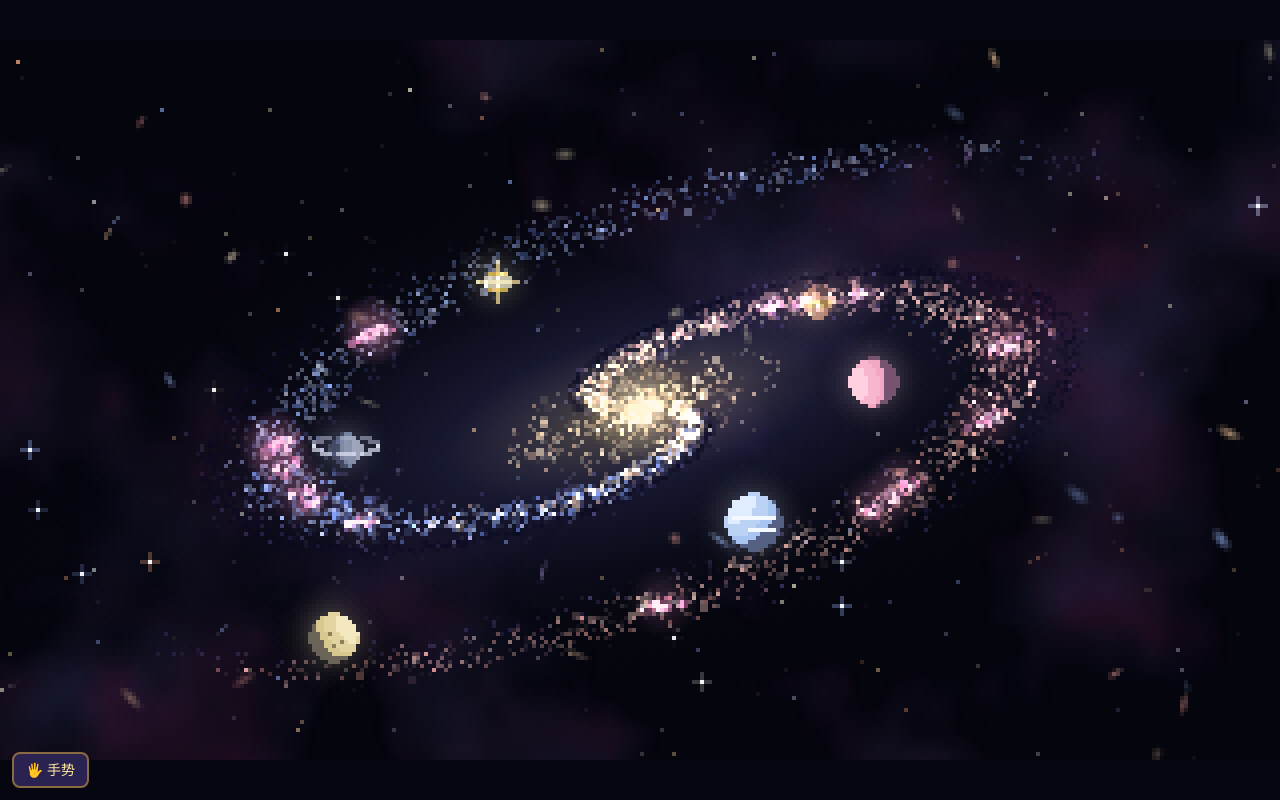
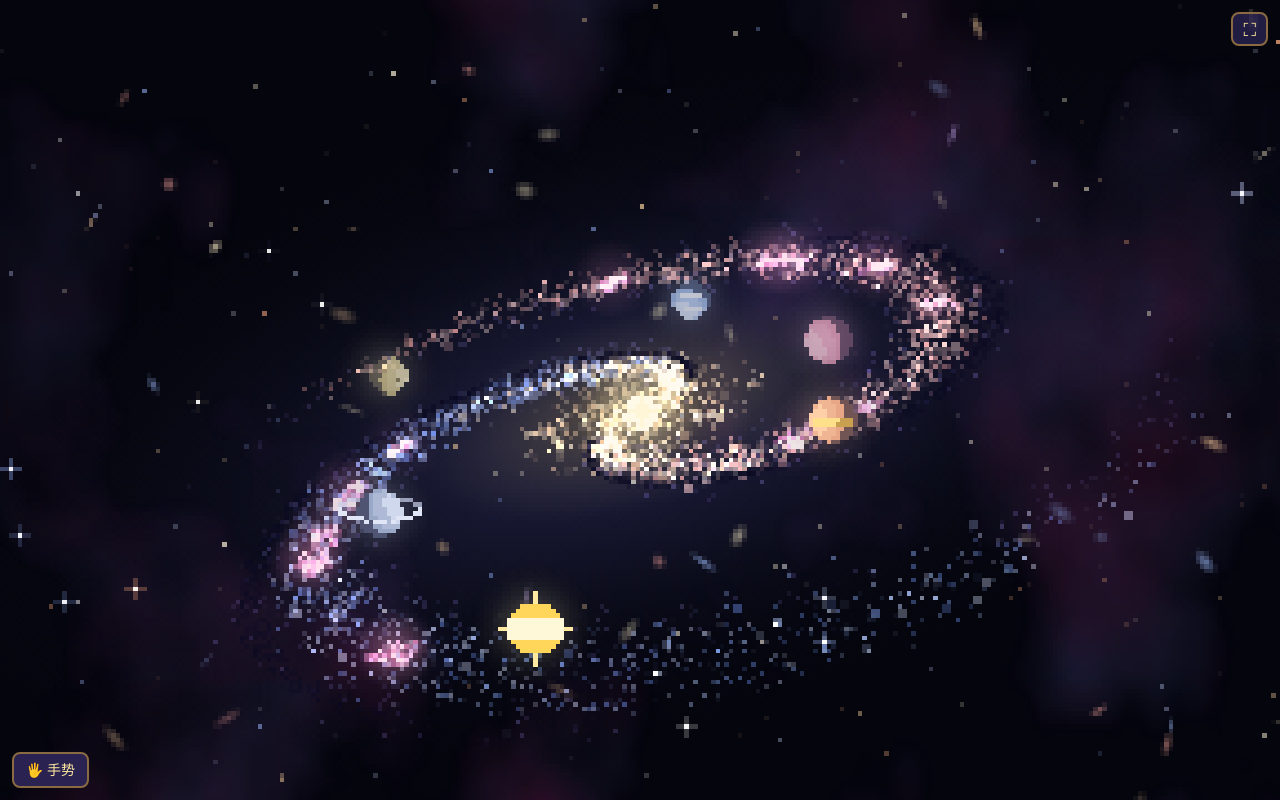
Before and after one commit to hyon0015-lang/galaxy, a plain HTML site: page index.html in a window 1280 px wide. Drawn offline with Linux system fonts and the light colour scheme; animation ran at ten frames a second.

Commit message:
True 3D camera (360° yaw, free pitch), seamless wrap-around sky, fullscreen layout
Co-Authored-By: Claude Sonnet 5.5 <noreply@anthropic.com>
Claude-Session: https://claude.ai/code/session_01FHGCG52SyVQGVwVCKadpkV

```diff
--- a/index.html
+++ b/index.html
@@ -2,10 +2,11 @@
 <style>html,body{margin:0;background:#05060f;height:100%;overflow:hidden}canvas{width:100vw;height:100vh;object-fit:contain;image-rendering:pixelated;display:block}</style>
 <canvas id=c width=320 height=180></canvas>
 <script>
-const cv=document.getElementById('c'),g=cv.getContext('2d'),W=320,H=180;
+const cv=document.getElementById('c'),g=cv.getContext('2d');let W=320;const H=180;
 const R=(x,y,w,h,c)=>{g.fillStyle=c;g.fillRect(Math.round(x),Math.round(y),w,h)};
 let seed=11;const rnd=()=>(seed=(seed*16807)%2147483647)/2147483647;
-const CX=160,CY=92,RX=150,RY=54,N=5200;let TILT=-.28,GATH=1,GV=0,ROT=0,SPIN=0,TT=-.28,TG=1,TS=0;
+let CX=160;const CY=92,RX=118,N=5200,FOC=320;let GATH=1,GV=0,ROT=0,YAW=0,YV=0,PITCH=.38,TP=.38,ROLL=-.28,TG=1;
+function fit(){const w=Math.max(220,Math.min(520,Math.round(H*innerWidth/innerHeight)));if(w!==cv.width){cv.width=w;W=w;CX=w/2}}
 const BL=['#bcd4ff','#8fb4ff','#dfe9ff','#6a8ee0','#ffffff'],GO=['#ffd98a','#ffc24a','#fff0b0','#e8903a','#ffffff'];
 const P=[];
 const HZ=['#7a6ab8','#8a78c8','#6a5aa8'],WARM=['#ffe9b0','#ffd9a0','#fff0c8','#ffc890'],RS=['#ffb9a8','#ffc8b0','#ffd8c0','#ffa890'],PK=['#ff9ac8','#ffc0dc','#ffffff','#ff7ab4'];
@@ -71,9 +72,9 @@ function drawEggs(){
 let t=0;
 
 // ===== 深空背景 =====
-const NZ=(()=>{const w=160,h=90,c=document.createElement('canvas');c.width=w;c.height=h;const x=c.getContext('2d'),id=x.createImageData(w,h);
- let sd=5;const rr=()=>(sd=(sd*16807)%2147483647)/2147483647;const L=[];for(let o=0;o<4;o++){const n=4<<o,m=[];for(let i=0;i<=n*(w/h)+1;i++){m[i]=[];for(let j=0;j<=n+1;j++)m[i][j]=rr()}L.push([n,m])}
- const sm=t=>t*t*(3-2*t),val=(o,u,v)=>{const[n,m]=L[o],fx=u*n*(w/h),fy=v*n,i=fx|0,j=fy|0,a=sm(fx-i),b=sm(fy-j);return m[i][j]*(1-a)*(1-b)+m[i+1][j]*a*(1-b)+m[i][j+1]*(1-a)*b+m[i+1][j+1]*a*b};
+const NZ=(()=>{const w=192,h=108,c=document.createElement('canvas');c.width=w;c.height=h;const x=c.getContext('2d'),id=x.createImageData(w,h);
+ let sd=5;const rr=()=>(sd=(sd*16807)%2147483647)/2147483647;const L=[];for(let o=0;o<4;o++){const n=4<<o,cols=Math.round(n*w/h),m=[];for(let i=0;i<cols;i++){m[i]=[];for(let j=0;j<=n+1;j++)m[i][j]=rr()}L.push([n,m,cols])}
+ const sm=t=>t*t*(3-2*t),val=(o,u,v)=>{const[n,m,cols]=L[o],fx=u*cols,fy=v*n,i=fx|0,j=fy|0,a=sm(fx-i),b=sm(fy-j),i1=(i+1)%cols;return m[i][j]*(1-a)*(1-b)+m[i1][j]*a*(1-b)+m[i][j+1]*(1-a)*b+m[i1][j+1]*a*b};
  for(let j=0;j<h;j++)for(let i=0;i<w;i++){const u=i/w,v=j/h;let f=0,amp=.5;for(let o=0;o<4;o++){f+=val(o,u,v)*amp;amp*=.5}
   const f2=val(1,(u+.37)%1,(v+.21)%1)*.6+val(2,(u+.6)%1,(v+.7)%1)*.4;
   const al=Math.max(0,Math.min(1,(f-.42)*2.6)),k=(j*w+i)*4;
@@ -81,25 +82,28 @@ const NZ=(()=>{const w=160,h=90,c=document.createElement('canvas');c.width=w;c.h
   const mix=f2;let r=70+110*mix,g2=40+60*(1-mix),bl=110+60*(1-mix);
   id.data[k]=r;id.data[k+1]=g2;id.data[k+2]=bl;id.data[k+3]=al*88}
  x.putImageData(id,0,0);return c})();
-const DF=[];{let q=9;const r=()=>(q=(q*16807)%2147483647)/2147483647;for(let i=0;i<44;i++)DF.push({x:r()*W,y:r()*H,rx:1.2+r()*3,ry:.5+r()*1.6,a:r()*3.14,c:['255,210,160','160,190,255','255,170,160','210,180,255','255,240,200'][r()*5|0],al:.25+r()*.45})}
-const STAR=[];{let q=21;const r=()=>(q=(q*16807)%2147483647)/2147483647;const TC=['#9bb8ff','#cad8ff','#ffffff','#fff4d8','#ffd9a0','#ffb080'];for(let i=0;i<190;i++){const l=r()<.5?0:r()<.6?1:2;STAR.push({x:r()*W,y:r()*H,l,c:TC[r()*6|0],ph:r()*6.3,sp:r()<(.022*(l+1))})}}
+const DF=[];{let q=9;const r=()=>(q=(q*16807)%2147483647)/2147483647;for(let i=0;i<44;i++)DF.push({x:r(),y:r()*H,rx:1.2+r()*3,ry:.5+r()*1.6,a:r()*3.14,c:['255,210,160','160,190,255','255,170,160','210,180,255','255,240,200'][r()*5|0],al:.25+r()*.45})}
+const STAR=[];{let q=21;const r=()=>(q=(q*16807)%2147483647)/2147483647;const TC=['#9bb8ff','#cad8ff','#ffffff','#fff4d8','#ffd9a0','#ffb080'];for(let i=0;i<190;i++){const l=r()<.5?0:r()<.6?1:2;STAR.push({x:r(),y:r()*H,l,c:TC[r()*6|0],ph:r()*6.3,sp:r()<(.022*(l+1))})}}
 function bg(){g.fillStyle='#04050d';g.fillRect(0,0,W,H);
- const tw=TILT+.28,px=(l)=>Math.sin(ROT*.35)*(2+l*3),py=(l)=>tw*(4+l*10);
- // 星云（最远）
- g.globalAlpha=.9;g.drawImage(NZ,-8+px(0)*.6,-4+py(0)*.5,W+16,H+8);g.globalAlpha=1;
- // 银河尘光
- g.save();g.translate(CX,CY);g.rotate(TILT);g.scale(1,.38);const hq=g.createRadialGradient(0,0,0,0,0,170);hq.addColorStop(0,'rgba(255,224,160,.38)');hq.addColorStop(.3,'rgba(120,120,230,.16)');hq.addColorStop(1,'rgba(0,0,0,0)');g.fillStyle=hq;g.fillRect(-170,-170,340,340);g.restore();
+ const sc=(((YAW/6.2832)*W)%W+W)%W,py=Math.max(-12,Math.min(12,PITCH*8));
+ // 星云（可无缝环绕）
+ g.globalAlpha=.9;g.drawImage(NZ,-sc,-12+py,W,H+24);g.drawImage(NZ,-sc+W,-12+py,W,H+24);g.globalAlpha=1;
+ // 银河尘光：随视角变扁变圆
+ g.save();g.translate(CX,CY);g.rotate(ROLL);g.scale(1,Math.max(.14,Math.abs(Math.sin(PITCH))*.95+.08));const hq=g.createRadialGradient(0,0,0,0,0,170);hq.addColorStop(0,'rgba(255,224,160,.38)');hq.addColorStop(.3,'rgba(120,120,230,.16)');hq.addColorStop(1,'rgba(0,0,0,0)');g.fillStyle=hq;g.fillRect(-170,-170,340,340);g.restore();
  // 远处的小星系
- DF.forEach(d=>{const x=d.x+px(0)*.4,y=d.y+py(0)*.35;g.save();g.translate(x,y);g.rotate(d.a);g.scale(1,d.ry/d.rx);const q=g.createRadialGradient(0,0,0,0,0,d.rx);q.addColorStop(0,'rgba('+d.c+','+d.al+')');q.addColorStop(1,'rgba('+d.c+',0)');g.fillStyle=q;g.fillRect(-d.rx,-d.rx,d.rx*2,d.rx*2);g.restore()});
- // 恒星：三层视差，有颜色，亮的带十字光芒
- STAR.forEach(s=>{const x=((s.x+px(s.l))%W+W)%W,y=((s.y+py(s.l))%H+H)%H,tw2=.55+.45*Math.sin(t/(26+s.l*8)+s.ph);g.globalAlpha=(.35+.2*s.l)*tw2;R(x,y,1,1,s.c);
+ DF.forEach(d=>{const x=((d.x*W-sc)%W+W)%W,y=d.y+py*.5;g.save();g.translate(x,y);g.rotate(d.a);g.scale(1,d.ry/d.rx);const q=g.createRadialGradient(0,0,0,0,0,d.rx);q.addColorStop(0,'rgba('+d.c+','+d.al+')');q.addColorStop(1,'rgba('+d.c+',0)');g.fillStyle=q;g.fillRect(-d.rx,-d.rx,d.rx*2,d.rx*2);g.restore()});
+ // 恒星：同一个球面，转一整圈回到原处
+ STAR.forEach(s=>{const x=((s.x*W-sc)%W+W)%W,y=((s.y+py*(.7+s.l*.3))%H+H)%H,tw2=.55+.45*Math.sin(t/(26+s.l*8)+s.ph);g.globalAlpha=(.35+.2*s.l)*tw2;R(x,y,1,1,s.c);
   if(s.sp){g.globalAlpha=.4*tw2;R(x-2,y,5,1,s.c);R(x,y-2,1,5,s.c);g.globalAlpha=.9;R(x,y,1,1,'#fff')}});g.globalAlpha=1}
-const proj=(r,a,z)=>{r=r*(.16+.84*Math.max(0,GATH));const x=Math.cos(a)*r*RX,y=Math.sin(a)*r*RY;return[CX+x*Math.cos(TILT)-y*Math.sin(TILT),CY+x*Math.sin(TILT)+y*Math.cos(TILT),Math.sin(a)]};
-function draw(){bg();GV+=(TG-GATH)*.06;GV*=.72;GATH+=GV;TILT+=(TT-TILT)*.14;SPIN*=.955;ROT+=.004+SPIN;const rot=ROT;
+const proj=(r,a,zz)=>{r=r*(.16+.84*Math.max(0,GATH));const X=Math.cos(a)*r*RX,Z=Math.sin(a)*r*RX,Y=(zz||0)*60,
+ cy=Math.cos(YAW),sy=Math.sin(YAW),cp=Math.cos(PITCH),sp=Math.sin(PITCH),
+ x1=X*cy+Z*sy,z1=-X*sy+Z*cy,y2=Y*cp-z1*sp,z2=Y*sp+z1*cp,sc=FOC/(FOC+z2),sx=x1*sc,sy2=y2*sc,cr=Math.cos(ROLL),sr=Math.sin(ROLL);
+ return[CX+sx*cr-sy2*sr,CY+sx*sr+sy2*cr,-z2/RX,sc]};
+function draw(){bg();GV+=(TG-GATH)*.06;GV*=.72;GATH+=GV;PITCH+=(TP-PITCH)*.12;YV*=.955;YAW+=YV+.0016;ROT+=.004;const rot=ROT;
  const F=FR.map((_,i)=>{const r=.42+((i*37)%5)*.11,a=rot*(1.6-r)*1.6+i*1.05,p=proj(r,a);return{x:p[0]-6,y:p[1]-7+Math.sin(t/40+i)*1.2,d:p[2],k:i,sc:r}});
  MF+=(meet?-.06:.06);MF=Math.max(0,Math.min(1,MF));F.filter(f=>f.d<0).forEach(f=>frame(f.x,f.y,f.k,.7*MF,f.d));
- g.globalCompositeOperation='lighter';P.forEach(p=>{const a=p.a+rot*(1.7-p.r*1.5),q=proj(p.r,a),tw=.55+.45*Math.sin(t/16+p.ph);
-   g.globalAlpha=Math.min(1,(.24+.34*(1-p.r*.55))*tw*(q[2]<0?.85:1)*p.dim);R(q[0],q[1]+p.z*30,p.big?2:1,p.big?2:1,p.c)});g.globalCompositeOperation='source-over';
+ g.globalCompositeOperation='lighter';P.forEach(p=>{const a=p.a+rot*(1.7-p.r*1.5),q=proj(p.r,a,p.z),tw=.55+.45*Math.sin(t/16+p.ph);
+   g.globalAlpha=Math.min(1,(.24+.34*(1-p.r*.55))*tw*(q[2]<0?.85:1)*p.dim);R(q[0],q[1],p.big?2:1,p.big?2:1,p.c)});g.globalCompositeOperation='source-over';
  g.globalAlpha=1;
  DUST.forEach(p=>{const a=p.a+rot*(1.7-p.r*1.5),q=proj(p.r,a);g.globalAlpha=.32;R(q[0],q[1],1,1,'#0a0a22')});g.globalAlpha=1;
  KN.forEach(k=>{const q=proj(k.r,k.a+rot*(1.7-k.r*1.5)),pu=.5+.5*Math.sin(t/50+k.r*9);g.globalAlpha=.16*pu+.08;const gq=g.createRadialGradient(q[0],q[1],0,q[0],q[1],9);gq.addColorStop(0,'#ff9ac8');gq.addColorStop(1,'rgba(255,150,200,0)');g.fillStyle=gq;g.fillRect(q[0]-9,q[1]-9,18,18)});g.globalAlpha=1;
@@ -120,7 +124,7 @@ function load(src){return new Promise((ok,no)=>{const e=document.createElement('
 let hands=null,busy=0,lost=0;const BLOBS={};
 let omin=99,omax=0,fx=null,fy=null,fo=null,lastx=null;
 const adapt=(p,x,k)=>p+(x-p)*Math.min(.85,.2+Math.abs(x-p)*k); // 慢时稳、快时跟手
-function impulse(dx){SPIN=Math.max(-.06,Math.min(.06,SPIN+dx*1.7))}
+function impulse(dx){YV=Math.max(-.09,Math.min(.09,YV+dx*3.2))}
 function feed(lm){ // lm: 21 个点，x,y 0..1（未镜像）
  const d=(a,b)=>Math.hypot(lm[a].x-lm[b].x,lm[a].y-lm[b].y),palm=d(0,9)||.001;
  const op=[8,12,16,20].reduce((q,i)=>q+d(0,i)/palm,0)/4; // 四指指尖到手腕 / 手掌大小，不含拇指
@@ -131,7 +135,7 @@ function feed(lm){ // lm: 21 个点，x,y 0..1（未镜像）
  if(fx===null){fx=x;fy=y;fo=o;lastx=x}
  fx=adapt(fx,x,14);fy=adapt(fy,y,14);fo=adapt(fo,o,3);
  const dx=fx-lastx;lastx=fx;if(Math.abs(dx)>.002)impulse(dx); // 手扫过去，星系被带着转
- TG=fo;TT=-.28+Math.max(-.7,Math.min(.7,(fy-.5)*1.8));
+ TG=fo;TP=Math.max(-1.5,Math.min(1.5,.38+(.5-fy)*3.2));
  say((fo>.8?'张开':fo<.2?'握拳 · 聚拢':'开合')+' '+(fo*100|0)+'%')}
 async function startHand(){const b=document.getElementById('gb');if(UI.st==='on'){stopHand();return}
  try{say('请求摄像头…');const s=await navigator.mediaDevices.getUserMedia({video:{facingMode:'user',width:{ideal:640},height:{ideal:480}},audio:false});cam.srcObject=s;await cam.play();
@@ -142,18 +146,20 @@ async function startHand(){const b=document.getElementById('gb');if(UI.st==='on'
    if(r.multiHandLandmarks&&r.multiHandLandmarks[0]){const L=r.multiHandLandmarks[0];px.strokeStyle='#ffe9a0';px.lineWidth=2;px.beginPath();
     [[0,1],[1,2],[2,3],[3,4],[0,5],[5,6],[6,7],[7,8],[5,9],[9,10],[10,11],[11,12],[9,13],[13,14],[14,15],[15,16],[13,17],[17,18],[18,19],[19,20],[0,17]].forEach(([a,b])=>{px.moveTo(L[a].x*240,L[a].y*180);px.lineTo(L[b].x*240,L[b].y*180)});px.stroke();
     px.fillStyle='#ff9ac8';L.forEach(q=>{px.beginPath();px.arc(q.x*240,q.y*180,3,0,6.3);px.fill()})}
-   if(r.multiHandLandmarks&&r.multiHandLandmarks[0]){lost=0;feed(r.multiHandLandmarks[0])}else{fx=null;lastx=null;if(++lost>20){say('没看到手 · 把手举到镜头前')}if(lost>45){TG=1;TT=-.28}}});
+   if(r.multiHandLandmarks&&r.multiHandLandmarks[0]){lost=0;feed(r.multiHandLandmarks[0])}else{fx=null;lastx=null;if(++lost>20){say('没看到手 · 把手举到镜头前')}if(lost>45){TG=1;TP=.38}}});
   await hands.initialize();UI.st='on';b.textContent='✋ 关闭手势';document.getElementById('gp').style.opacity=.9;say('把手举到镜头前');
   (function pump(){if(UI.st!=='on')return;if(!busy&&cam.readyState>=2){busy=1;hands.send({image:cam}).catch(()=>{busy=0})}requestAnimationFrame(pump)})();
  }catch(e){UI.st='idle';say(e&&e.name==='NotAllowedError'?'没有摄像头权限，用手指拖动也可以':'手势用不了（'+(e&&e.message||e)+'），用手指拖动也可以')}}
-function stopHand(){UI.st='idle';try{cam.srcObject&&cam.srcObject.getTracks().forEach(t=>t.stop())}catch(e){}document.getElementById('gb').textContent='🖐 手势';document.getElementById('gp').style.opacity=0;TG=1;TS=0;TT=-.28;say('')}
+function stopHand(){UI.st='idle';try{cam.srcObject&&cam.srcObject.getTracks().forEach(t=>t.stop())}catch(e){}document.getElementById('gb').textContent='🖐 手势';document.getElementById('gp').style.opacity=0;TG=1;TP=.38;say('')}
 // 没有摄像头时：指针拖动（左右=旋转，上下=倾斜，按住=聚拢）
-let pd=0;cv.addEventListener('pointerdown',e=>{if(UI.st==='on')return;pd=1;TG=0});addEventListener('pointerup',()=>{if(UI.st==='on')return;pd=0;TG=1;TS=0;TT=-.28});
-let plx=null;addEventListener('pointermove',e=>{if(UI.st==='on'||!pd)return;const r=cv.getBoundingClientRect();if(plx!==null)impulse((e.clientX-plx)/r.width*1.4);plx=e.clientX;TT=-.28+((e.clientY-r.top)/r.height-.5)*1.1});addEventListener('pointerup',()=>{plx=null});
+let pd=0;cv.addEventListener('pointerdown',e=>{if(UI.st==='on')return;pd=1;TG=0});addEventListener('pointerup',()=>{if(UI.st==='on')return;pd=0;TG=1});
+let plx=null;addEventListener('pointermove',e=>{if(UI.st==='on'||!pd)return;const r=cv.getBoundingClientRect();if(plx!==null)impulse((e.clientX-plx)/r.width*1.4);plx=e.clientX;TP=Math.max(-1.5,Math.min(1.5,.38+(.5-(e.clientY-r.top)/r.height)*3.2))});addEventListener('pointerup',()=>{plx=null});
 cv.addEventListener('click',e=>{const r=cv.getBoundingClientRect(),sc=Math.min(r.width/W,r.height/H),ox=r.left+(r.width-W*sc)/2,oy=r.top+(r.height-H*sc)/2,x=(e.clientX-ox)/sc,y=(e.clientY-oy)/sc;
  const hit=FRP.slice().sort((a,b)=>b.d-a.d).find(f=>Math.hypot(x-(f.x+6),y-(f.y+7))<=11);
  if(hit){POP[hit.k]=150;caption(CAPS[FR[hit.k]]);SP.push(...Array.from({length:14},()=>({x:hit.x+6,y:hit.y+7,vx:(rnd()-.5)*2,vy:-rnd()*1.6,l:30,c:'#ffe9a0'})))}});
 (function(){const d=document.createElement('div');d.id='gc';d.style.cssText='position:fixed;left:50%;bottom:7%;transform:translateX(-50%);font:15px/1.5 system-ui;color:#ffe9a0;background:rgba(20,10,40,.78);border:2px solid #8a6a42;border-radius:6px;padding:8px 14px;opacity:0;transition:opacity .4s;max-width:80vw;text-align:center;z-index:6;pointer-events:none';document.body.appendChild(d)})();
-btn();window.__feed=feed;window.__burst=burst;window.__setT=(a,b)=>{TG=a;GATH=b};window.__cap=caption;
+btn();fit();addEventListener('resize',fit);
+(function(){const de=document.documentElement;if(!(de.requestFullscreen||de.webkitRequestFullscreen))return;const b=document.createElement('button');b.textContent='⛶';b.title='全屏';b.style.cssText='position:fixed;right:12px;top:12px;font:18px/1 system-ui;padding:6px 10px;border-radius:8px;border:2px solid #8a6a42;background:rgba(42,34,80,.8);color:#ffe9a0;cursor:pointer;z-index:5';b.onclick=()=>{const fs=document.fullscreenElement||document.webkitFullscreenElement;if(fs){(document.exitFullscreen||document.webkitExitFullscreen).call(document)}else{(de.requestFullscreen||de.webkitRequestFullscreen).call(de)}};document.body.appendChild(b)})();
+window.__feed=feed;window.__v=(y,p)=>{YAW=y;PITCH=p;TP=p;YV=0};window.__burst=burst;window.__setT=(a,b)=>{TG=a;GATH=b};window.__cap=caption;
 if(location.search.indexOf('still')<0){(function loop(){draw();requestAnimationFrame(loop)})()}else{for(let i=0;i<+(location.search.split('=')[1]||60);i++)draw()}
 </script>
```
